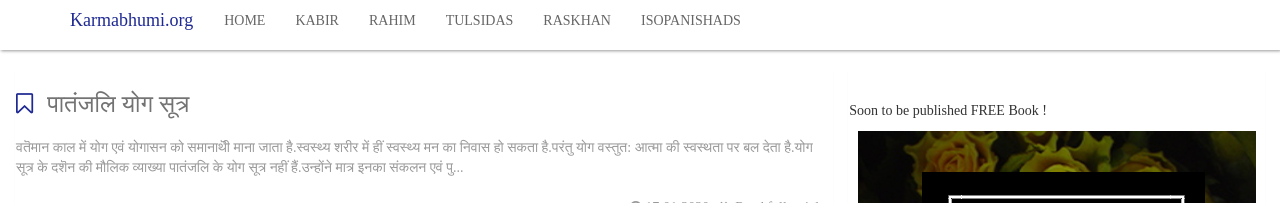
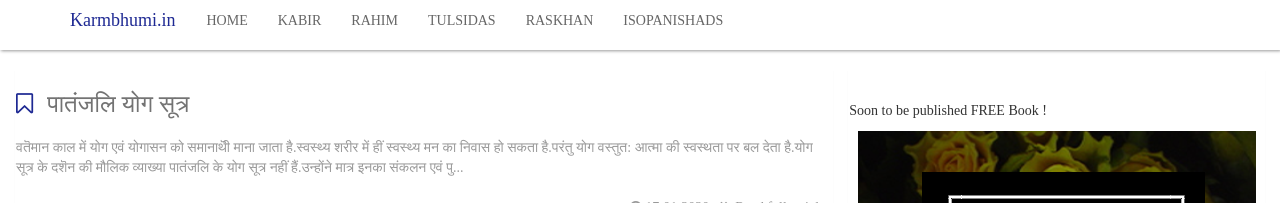
Before and after one commit to bhaskar-c/karmbhumi, a Jekyll site: the page built from index.html, in a window 1280 px wide. Shown: the top 203 px of the page. Built offline with Jekyll 4.4.1, drawn with Linux system fonts in a browser that asks for light colours; nearby versions of some CDN libraries; the list of posts is cut into pages by our own code.

Commit message:
url fixes

```diff
--- a/_includes/navbar.html
+++ b/_includes/navbar.html
@@ -5,17 +5,17 @@
                     data-target="#pithy-navbar" aria-expanded="false">
                 <i class="fa fa-bars"></i>
             </button>
-            <a class="navbar-brand" href="{{site.baseurl}}/">Karmabhumi.org</a>
+            <a class="navbar-brand" href="{{site.baseurl}}/">Karmbhumi.in</a>
         </div>
 
         <div class="collapse navbar-collapse" id="pithy-navbar">
             <ul class="nav navbar-nav navbar">
-                <li class="active"><a href="{{site.baseurl}}/">HOME</a></li>
-                <li class="active"><a href="{{site.baseurl}}/kabir-dohe/">KABIR</a></li>
-                <li class="active"><a href="{{site.baseurl}}/rahim-ke-dohe/">RAHIM</a></li>
-                <li class="active"><a href="{{site.baseurl}}//tulsidas-dohe/">TULSIDAS</a></li>
-                <li class="active"><a href="{{site.baseurl}}/raskhan-ke-dohe/">RASKHAN</a></li>
-                <li class="active"><a href="{{site.baseurl}}/श्री-ईशोपनिषद-आदि-शंकराच/">ISOPANISHADS</a></li>
+                <li class="active"><a href="/">HOME</a></li>
+                <li class="active"><a href="/kabir-dohe/">KABIR</a></li>
+                <li class="active"><a href="/rahim-ke-dohe/">RAHIM</a></li>
+                <li class="active"><a href="/tulsidas-dohe/">TULSIDAS</a></li>
+                <li class="active"><a href="/raskhan-ke-dohe/">RASKHAN</a></li>
+                <li class="active"><a href="/श्री-ईशोपनिषद-आदि-शंकराच/">ISOPANISHADS</a></li>
             </ul>
         </div>
         <!-- /.navbar-collapse -->
```
